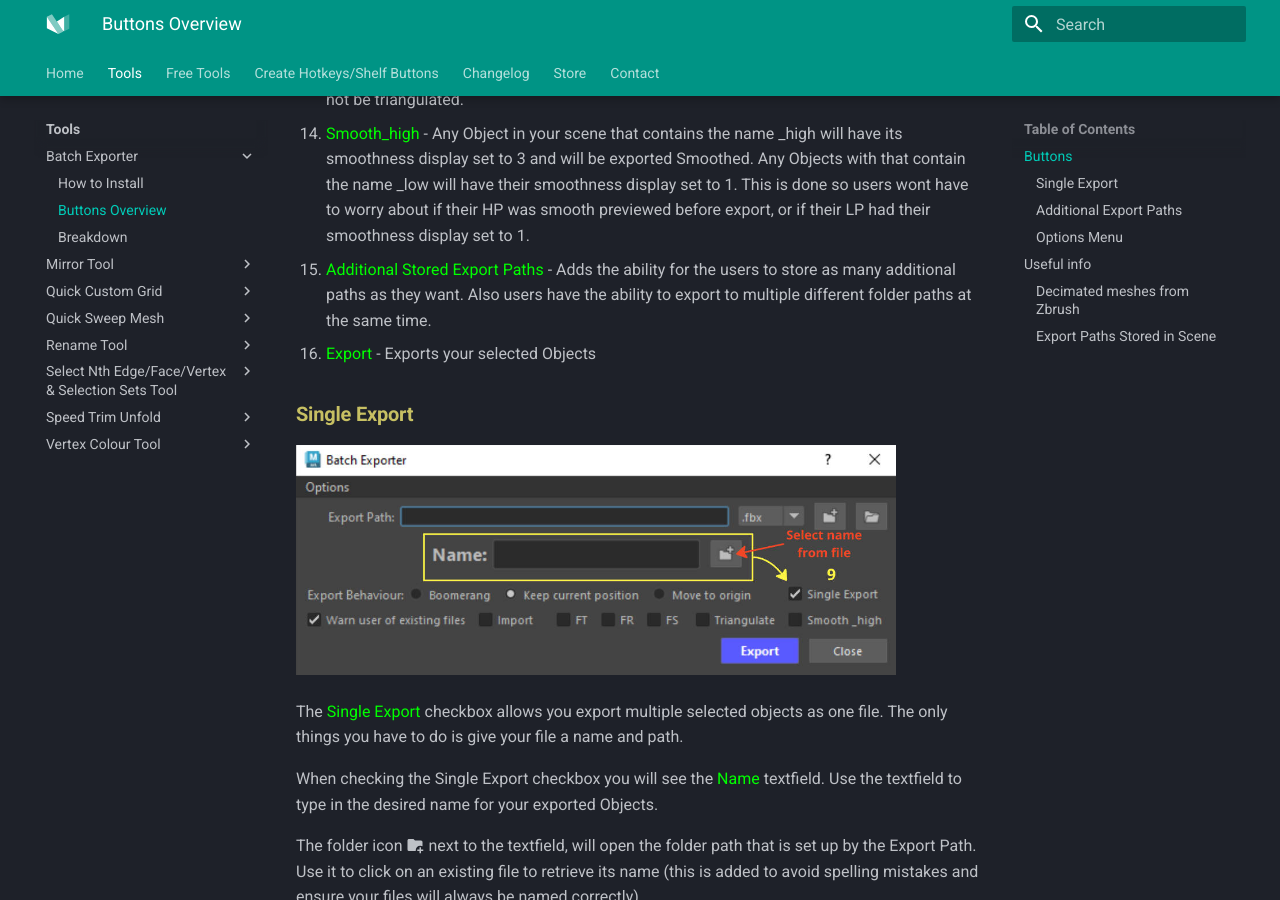
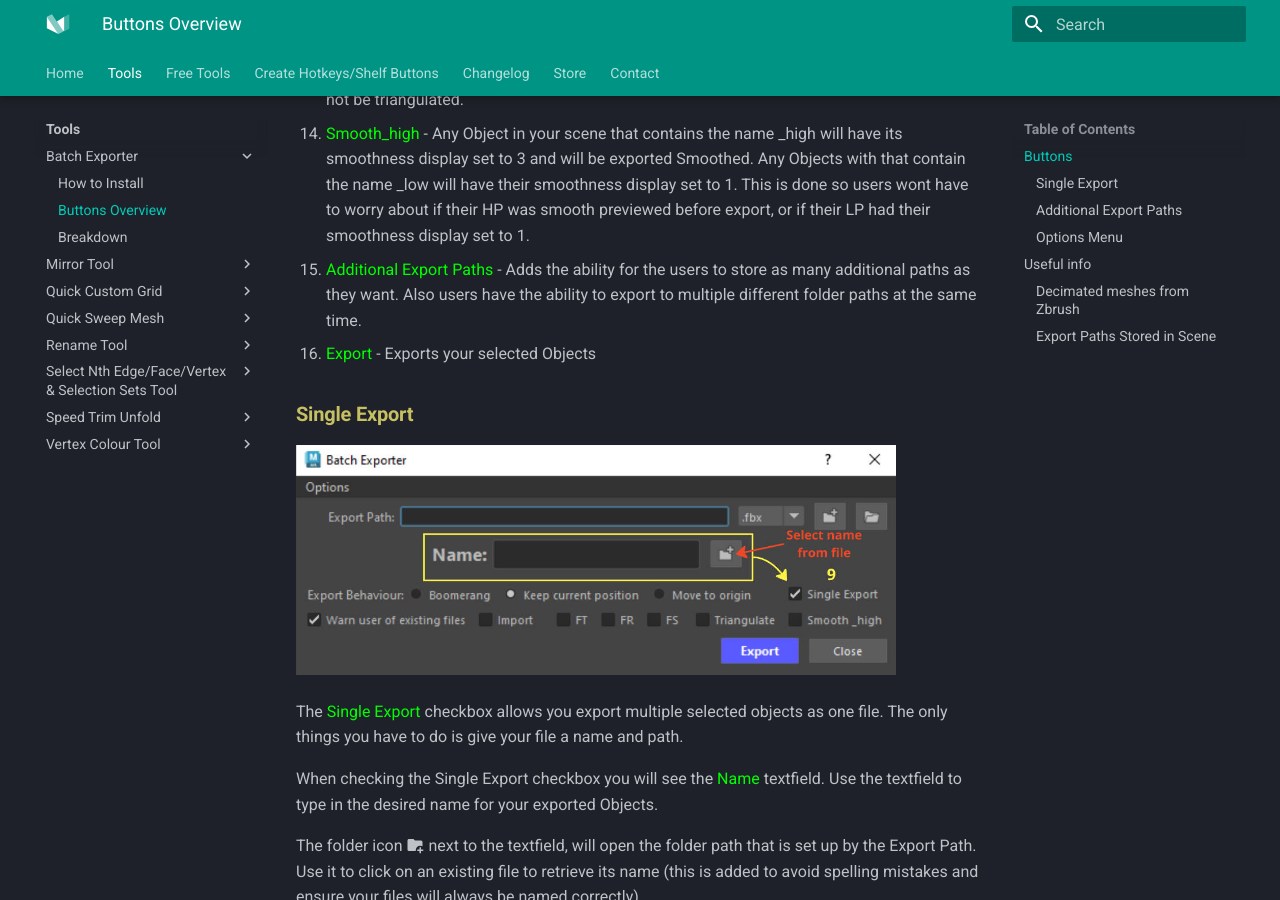
Before and after one commit to mike-isaakidis/Maya-Modelling-Tools, an MkDocs documentation site: the page built from docs/Batch Exporter/Buttons_overview.md, in a window 1280 px wide and 900 px high, scrolled down 1099 px. Built offline with MkDocs 1.6.1 and Material for MkDocs 9.7.7, drawn with Linux system fonts in a browser that asks for light colours.

Commit message:
Update Buttons_overview.md

```diff
--- a/docs/Batch Exporter/Buttons_overview.md
+++ b/docs/Batch Exporter/Buttons_overview.md
@@ -23,7 +23,7 @@
 13. <span style="color:lime">Triangulate</span> - Triangulates your meshes before export. If Smooth exported .fbx files (from the Options menu) is checked the tool will export your smooth mesh preview Objects smoothed and triangulated. If Smooth_high checkbox is checked any Object with _high in its name will not be triangulated.
 14. <span style="color:lime">Smooth_high</span> - Any Object in your scene that contains the name _high will have its smoothness display set to 3 and will be exported Smoothed. Any Objects with that contain the name _low will have their smoothness display set to 1.
 This is done so users wont have to worry about if their HP was smooth previewed before export, or if their LP had their smoothness display set to 1.
-15. <span style="color:lime">Additional Stored Export Paths</span> - Adds the ability for the users to store as many additional paths as they want. Also users have the ability to export to multiple different folder paths at the same time.
+15. <span style="color:lime">Additional Export Paths</span> - Adds the ability for the users to store as many additional paths as they want. Also users have the ability to export to multiple different folder paths at the same time.
 16. <span style="color:lime">Export</span> - Exports your selected Objects
 
 
```
